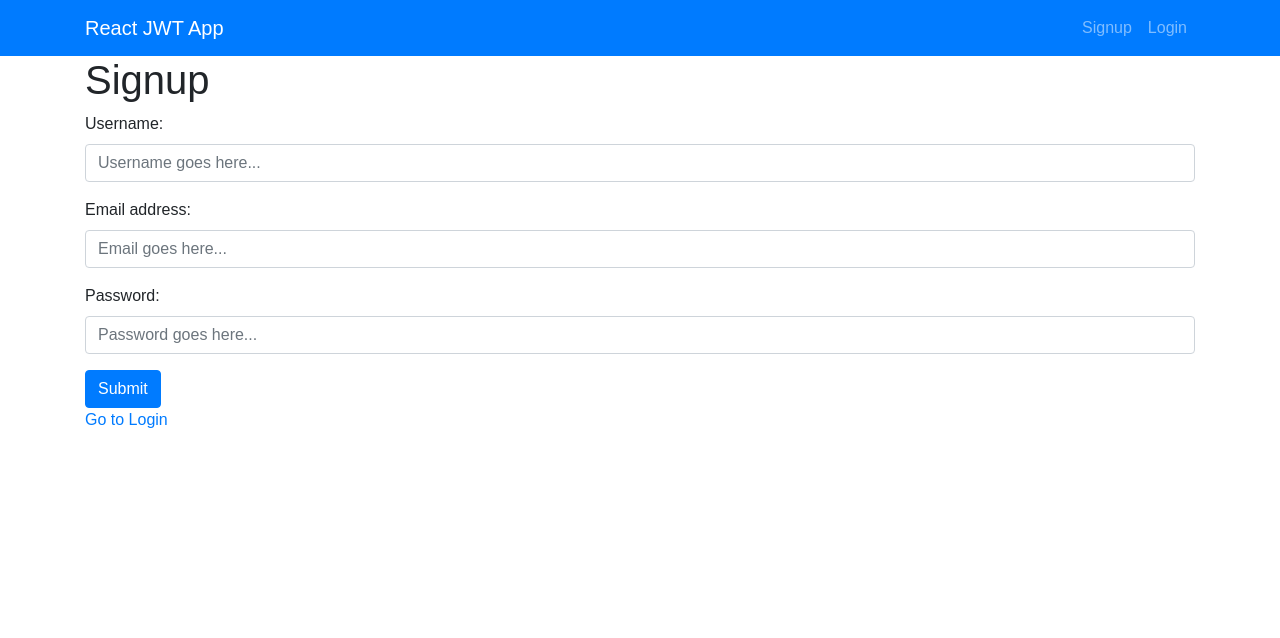
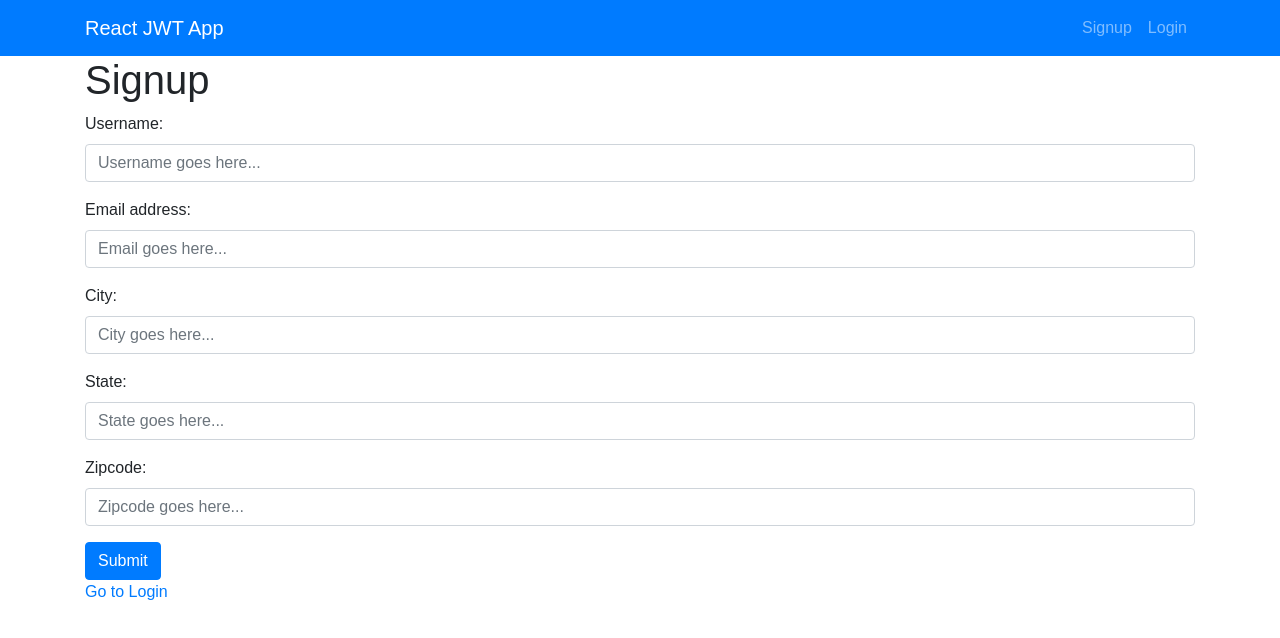
Before and after one commit to kcummings1/Fit-Conditions, a React (Create React App) app in the folder client/: page /signup in a window 1280 px wide. Shown: the top 638 px of the page. Built offline with nearby package versions, Linux system fonts and the light colour scheme.

Commit message:
init commit

```diff
--- a/client/src/pages/Login.js
+++ b/client/src/pages/Login.js
@@ -11,7 +11,7 @@ class Login extends Component {
   handleFormSubmit = event => {
     event.preventDefault();
 
-    this.Auth.login(this.state.email, this.state.password)
+    this.Auth.login(this.state.city, this.state.state, this.state.zipcode)
       .then(res => {
         // once user is logged in
         // take them to their profile page
@@ -37,7 +37,7 @@ class Login extends Component {
       <div className="container">
         <h1>Login</h1>
         <form onSubmit={this.handleFormSubmit}>
-          <div className="form-group">
+          {/* <div className="form-group">
             <label htmlFor="email">Email address:</label>
             <input className="form-control"
                    placeholder="Email goes here..."
@@ -46,8 +46,8 @@ class Login extends Component {
                    id="email"
                    autoComplete="email"
                    onChange={this.handleChange}/>
-          </div>
-          <div className="form-group">
+          </div> */}
+          {/* <div className="form-group">
             <label htmlFor="pwd">Password:</label>
             <input className="form-control"
                    placeholder="Password goes here..."
@@ -55,6 +55,36 @@ class Login extends Component {
                    type="password"
                    id="pwd"
                    autoComplete="current-password"
+                   onChange={this.handleChange}/>
+          </div> */}
+          <div className="form-group">
+            <label htmlFor="pwd">City:</label>
+            <input className="form-control"
+                   placeholder="City goes here..."
+                   name="city"
+                   type="city"
+                   id="cty"
+                   autoComplete="current-city"
+                   onChange={this.handleChange}/>
+          </div>
+          <div className="form-group">
+            <label htmlFor="pwd">State:</label>
+            <input className="form-control"
+                   placeholder="State goes here..."
+                   name="state"
+                   type="state"
+                   id="st"
+                   autoComplete="current-state"
+                   onChange={this.handleChange}/>
+          </div>
+          <div className="form-group">
+            <label htmlFor="pwd">Zipcode:</label>
+            <input className="form-control"
+                   placeholder="Zipcode goes here..."
+                   name="zipcode"
+                   type="zipcode"
+                   id="zpc"
+                   autoComplete="current-zipcode"
                    onChange={this.handleChange}/>
           </div>
           <button type="submit" className="btn btn-primary">Submit</button>
@@ -67,3 +97,62 @@ class Login extends Component {
 }
 
 export default Login;
+
+
+// $( document ).ready(function() {
+//   $.support.cors = true;
+//   $.ajaxSetup({ cache: false });
+//   var city = '';
+//   var hascity = 0;
+//   var hassub = 0;
+//   var state = '';
+//   var nbhd = '';
+//   var subloc = '';
+//   $('#zip_code').keyup(function() {
+//     $zval = $('#zip_code').val();
+
+//     if($zval.length == 5){
+//        $jCSval = getCityState($zval, true);
+//     }
+//   });
+
+// function getCityState($zip, $blnUSA) {
+// var date = new Date();
+// $.getJSON('https://maps.googleapis.com/maps/api/geocode/json?address=' + $zip + '&key=AIzaSyADaczS-tQkN_EPrrT6Iry5SKodujz5IgI&type=json&_=' + date.getTime(), function(response){
+//        //find the city and state
+// var address_components = response.results[0].address_components;
+// $.each(address_components, function(index, component){
+// var types = component.types;
+// $.each(types, function(index, type){
+// if(type == 'locality') {
+// city = component.long_name;
+// hascity = 1;
+// }
+// if(type == 'administrative_area_level_1') {
+// state = component.short_name;
+// }
+// if(type == 'neighborhood') {
+// nbhd = component.long_name;
+// }
+// if(type == 'sublocality') {
+// subloc = component.long_name;
+// hassub = 1;
+// }
+// });
+// });
+
+// //pre-fill the city and state
+//       if(hascity == 1){
+// $('#city').val(city);
+//       } else if(hassub == 1) {
+//           $('#city').val(subloc);
+//       } else {
+//   $('#city').val(nbhd);
+// }
+// $('#state').val(state);
+// //reset
+// var hascity = 0;
+// var hassub = 0;
+//   });
+// }
+// });
--- a/client/src/pages/Profile.js
+++ b/client/src/pages/Profile.js
@@ -6,15 +6,21 @@ import { Link } from 'react-router-dom';
 class Profile extends Component {
 
   state = {
-    username: "",
-    email: ""
+    // username: "",
+    // email: "",
+    city: "",
+    state: "",
+    zipcode: "",
   };
 
   componentDidMount() {
     API.getUser(this.props.user.id).then(res => {
       this.setState({
-        username: res.data.username,
-        email: res.data.email
+        // username: res.data.username,
+        // email: res.data.email,
+        city: res.data.city,
+        state: res.data.state,
+        zipcode: res.data.zipcode
       })
     });
   }
@@ -23,8 +29,11 @@ class Profile extends Component {
     return (
       <div className="container Profile">
         <h1>On the profile page!</h1>
-        <p>Username: {this.state.username}</p>
-        <p>Email: {this.state.email}</p>
+        {/* <p>Username: {this.state.username}</p>
+        <p>Email: {this.state.email}</p> */}
+        <p>City: {this.state.city}</p>
+        <p>State: {this.state.state}</p>
+        <p>Zipcode: {this.state.zipcode}</p>
         <Link to="/">Go home</Link>
       </div>
     )
--- a/client/src/pages/Signup.js
+++ b/client/src/pages/Signup.js
@@ -11,7 +11,7 @@ class Signup extends Component {
 
   handleFormSubmit = event => {
     event.preventDefault();
-    API.signUpUser(this.state.username, this.state.email, this.state.password)
+    API.signUpUser(this.state.password, this.state.city, this.state.state, this.state.zipcode)
       .then(res => {
         // once the user has signed up
         // send them to the login page
@@ -57,7 +57,7 @@ class Signup extends Component {
                    autoComplete="email"
                    onChange={this.handleChange}/>
           </div>
-          <div className="form-group">
+          {/* <div className="form-group">
             <label htmlFor="pwd">Password:</label>
             <input className="form-control"
                    placeholder="Password goes here..."
@@ -65,6 +65,36 @@ class Signup extends Component {
                    type="password"
                    id="pwd"
                    autoComplete="new-password"
+                   onChange={this.handleChange}/>
+          </div> */}
+          <div className="form-group">
+            <label htmlFor="pwd">City:</label>
+            <input className="form-control"
+                   placeholder="City goes here..."
+                   name="city"
+                   type="city"
+                   id="cty"
+                   autoComplete="current-city"
+                   onChange={this.handleChange}/>
+          </div>
+          <div className="form-group">
+            <label htmlFor="pwd">State:</label>
+            <input className="form-control"
+                   placeholder="State goes here..."
+                   name="state"
+                   type="state"
+                   id="zpc"
+                   autoComplete="current-state"
+                   onChange={this.handleChange}/>
+          </div>
+          <div className="form-group">
+            <label htmlFor="pwd">Zipcode:</label>
+            <input className="form-control"
+                   placeholder="Zipcode goes here..."
+                   name="zipcode"
+                   type="zipcode"
+                   id="zpc"
+                   autoComplete="current-zipcode"
                    onChange={this.handleChange}/>
           </div>
           <button type="submit" className="btn btn-primary">Submit</button>
@@ -76,3 +106,62 @@ class Signup extends Component {
 }
 
 export default Signup;
+
+
+// $( document ).ready(function() {
+//   $.support.cors = true;
+//   $.ajaxSetup({ cache: false });
+//   var city = '';
+//   var hascity = 0;
+//   var hassub = 0;
+//   var state = '';
+//   var nbhd = '';
+//   var subloc = '';
+//   $('#zip_code').keyup(function() {
+//     $zval = $('#zip_code').val();
+
+//     if($zval.length == 5){
+//        $jCSval = getCityState($zval, true);
+//     }
+//   });
+
+// function getCityState($zip, $blnUSA) {
+// var date = new Date();
+// $.getJSON('https://maps.googleapis.com/maps/api/geocode/json?address=' + $zip + '&key=AIzaSyADaczS-tQkN_EPrrT6Iry5SKodujz5IgI&type=json&_=' + date.getTime(), function(response){
+//        //find the city and state
+// var address_components = response.results[0].address_components;
+// $.each(address_components, function(index, component){
+// var types = component.types;
+// $.each(types, function(index, type){
+// if(type == 'locality') {
+// city = component.long_name;
+// hascity = 1;
+// }
+// if(type == 'administrative_area_level_1') {
+// state = component.short_name;
+// }
+// if(type == 'neighborhood') {
+// nbhd = component.long_name;
+// }
+// if(type == 'sublocality') {
+// subloc = component.long_name;
+// hassub = 1;
+// }
+// });
+// });
+
+// //pre-fill the city and state
+//       if(hascity == 1){
+// $('#city').val(city);
+//       } else if(hassub == 1) {
+//           $('#city').val(subloc);
+//       } else {
+//   $('#city').val(nbhd);
+// }
+// $('#state').val(state);
+// //reset
+// var hascity = 0;
+// var hassub = 0;
+//   });
+// }
+// });
--- a/client/src/utils/API.js
+++ b/client/src/utils/API.js
@@ -5,7 +5,7 @@ export default {
     return axios.get(`/api/user/${id}`);
   },
   // sign up a user to our service
-  signUpUser: (username, email, password) => {
-    return axios.post('api/signup', {username: username, email: email, password: password});
+  signUpUser: (city, state, zipcode) => {
+    return axios.post('api/signup', {city: city, state: state, zipcode: zipcode});
   }
 };
```
Also changed, not shown: client/src/components/WorkoutsKobi/index.js (added, +7 -0 lines), 1 other file (tests, documents, lock files or other folders).
